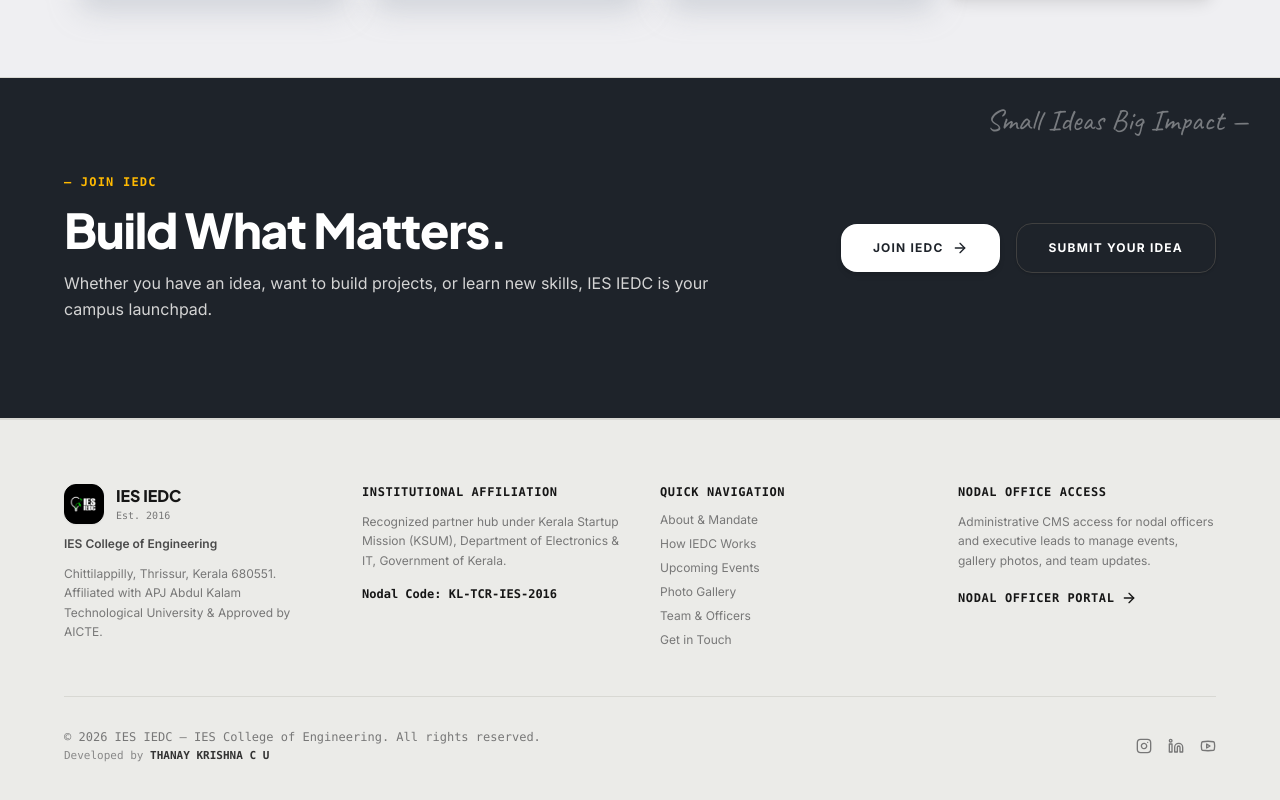
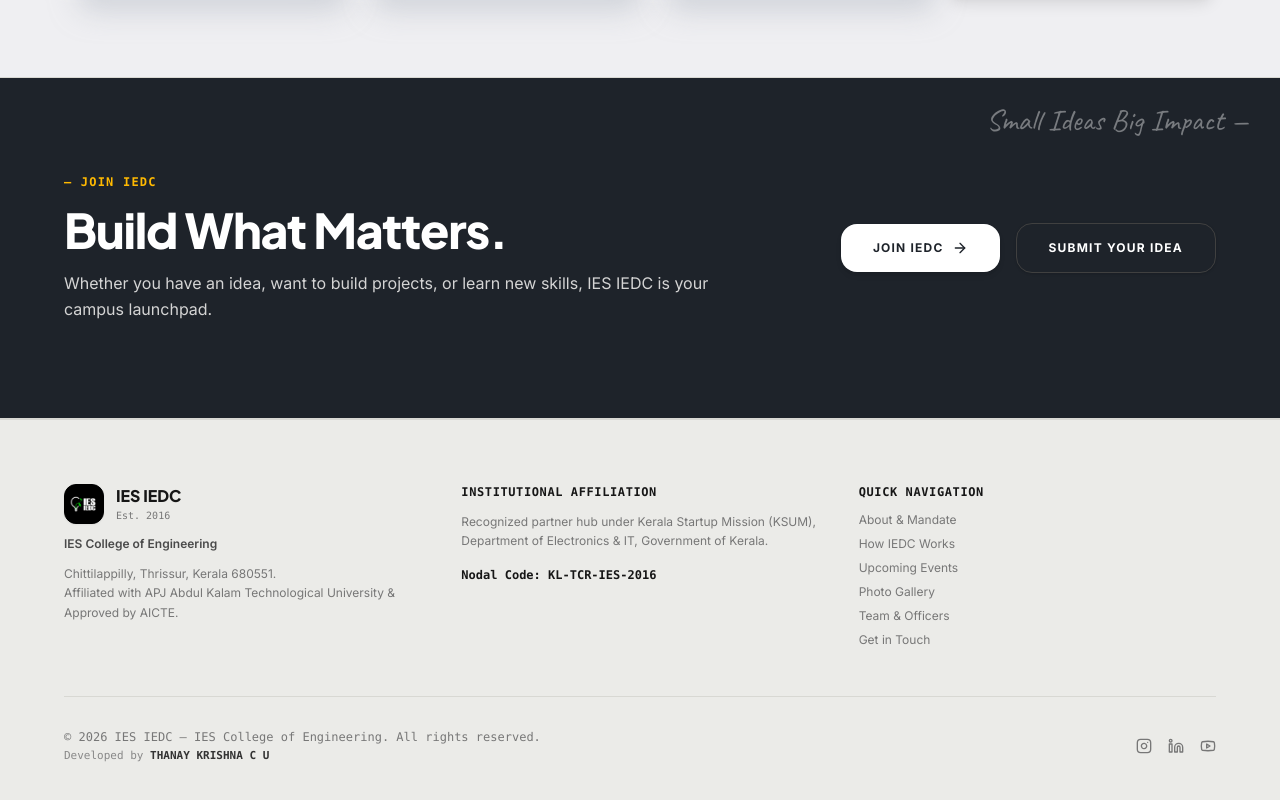
Before and after one commit to THANAY-KRISHNA/ies-iedc, a React (Vite) app: page / in a window 1280 px wide. Shown: the part 2944-3744 px from the top of the page. Built offline with nearby package versions, Linux system fonts and the light colour scheme; no server answers.

Commit message:
fix: Remove Nodal Officer Portal link from site footer

```diff
--- a/src/components/layout/Footer.tsx
+++ b/src/components/layout/Footer.tsx
@@ -6,7 +6,7 @@
   return (
     <footer className="w-full bg-[#EBEBE8] border-t border-[#D8D8D3] py-16 px-6 lg:px-16 text-[#242424]" id="contact">
       <div className="max-w-7xl mx-auto flex flex-col gap-12">
-        <div className="grid grid-cols-1 md:grid-cols-2 lg:grid-cols-4 gap-10">
+        <div className="grid grid-cols-1 md:grid-cols-3 gap-10">
 
           {/* Col 1: Brand Info */}
           <div className="flex flex-col gap-3">
@@ -54,23 +54,6 @@
             </div>
           </div>
 
-          {/* Col 4: Nodal Portal */}
-          <div className="flex flex-col gap-3">
-            <span className="text-xs font-mono font-bold uppercase tracking-wider text-[#161616]">
-              Nodal Office Access
-            </span>
-            <p className="text-xs text-[#777777] leading-relaxed">
-              Administrative CMS access for nodal officers and executive leads to manage events, gallery photos, and team updates.
-            </p>
-            <Link
-              to="/admin"
-              className="text-left text-xs font-mono font-bold text-[#161616] hover:underline uppercase tracking-wider pt-2 flex items-center gap-1.5 cursor-pointer"
-            >
-              <span>Nodal Officer Portal</span>
-              <ArrowRight className="w-4 h-4" />
-            </Link>
-          </div>
-
         </div>
 
         {/* Footer Bottom Bar */}
```
